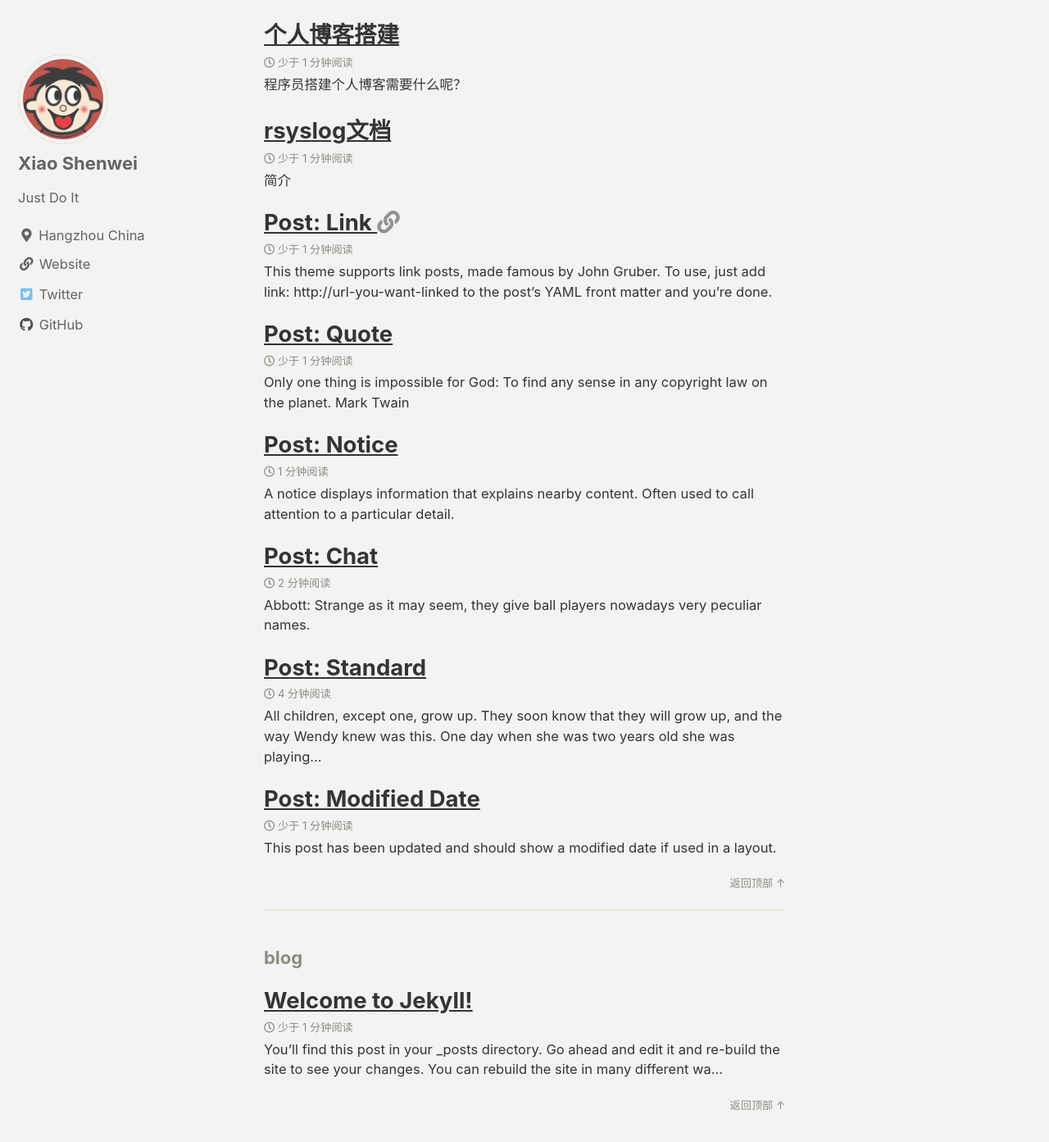
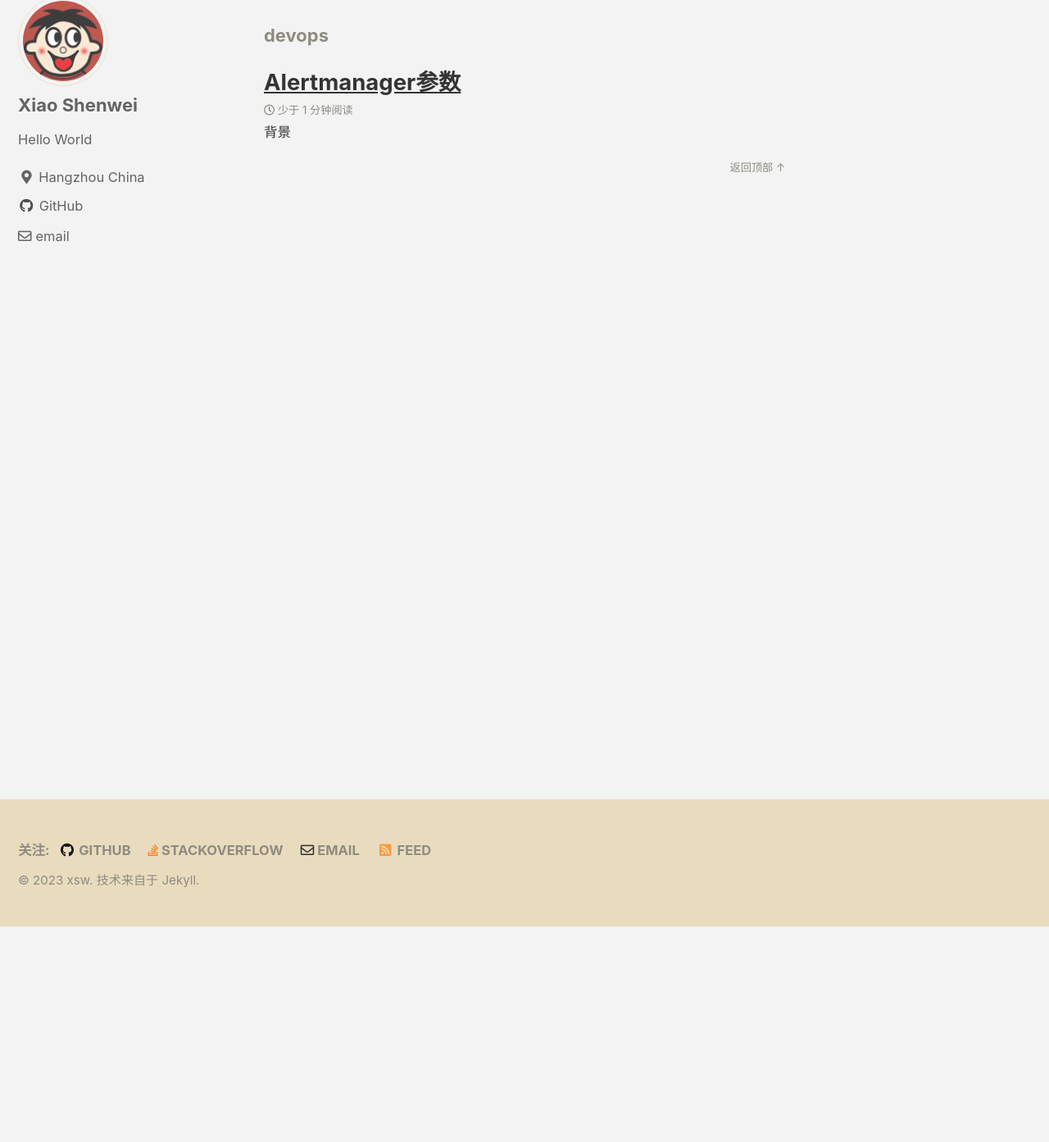
Before and after one commit to xiaoshenwei/xiaoshenwei.github.io, a Jekyll site: the page built from _pages/category-archive.md, in a window 1280 px wide and 1400 px high, scrolled down 270 px. Shown: the top 1393 px of the window at 82% size. Built offline with Jekyll 4.4.1, drawn with Linux system fonts in a browser that asks for light colours; cached includes are drawn as plain includes; some of the changed text lies outside the part shown.

Commit message:
every day push

````diff
--- a/Gemfile
+++ b/Gemfile
@@ -18,3 +18,5 @@ group :jekyll_plugins do
 end
 
 gem "minimal-mistakes-jekyll"
+
+gem "webrick", "~> 1.8"
--- a/_config.yml
+++ b/_config.yml
@@ -14,10 +14,10 @@
 # You can create any custom variable you would like, and they will be accessible
 # in the templates via {{ site.myvariable }}.
 locale: zh
-title: xiaosw
-email:
+title: "xsw"
+email: xiaoshenwei96@163.com
 description: >- # this means to ignore newlines until "baseurl:"
-  Just Do It
+  Hello World!
 url: https://xiaoshenwei.github.io
 github_username: xiaoshenwei
 minimal_mistakes_skin: dirt
@@ -33,6 +33,7 @@ permalink: /:categories/:title/
 paginate: 5 # amount of posts to show
 paginate_path: /page:num/
 timezone: # https://en.wikipedia.org/wiki/List_of_tz_database_time_zones
+breadcrumbs: true  # disabled by default
 
 include:
   - _pages
@@ -62,24 +63,21 @@ plugins:
 author:
   name: "Xiao Shenwei"
   avatar: "/assets/images/wz.jpg"
-  bio: "Just Do It"
+  bio: "Hello World"
   location: "Hangzhou China"
   links:
-    - label: "Website"
-      icon: "fas fa-fw fa-link"
-      url: "https://"
-    - label: "Twitter"
-      icon: "fab fa-fw fa-twitter-square"
-      url: "https://twitter.com/"
     - label: "GitHub"
       icon: "fab fa-fw fa-github"
       url: "https://github.com/xiaoshenwei"
+    - label: "email"
+      icon: "far fa-envelope"
+      url: "mailto:xiaoshenwei96@163.com"
 
 footer:
   links:
     - label: "GitHub"
       icon: "fab fa-fw fa-github"
-      url: "https://github.com/"
+      url: "https://github.com/xiaoshenwei"
     - label: "stackoverflow"
       icon: "fab fa-stack-overflow"
       url: "https://stackoverflow.com/u/19499374"
--- a/_posts/2010-02-05-post-quote.md
+++ b/_drafts/2010-02-05-post-quote.md
@@ -1,5 +1,5 @@
 ---
-title: "Post: Quote"
+title: "Post: Quote222"
 categories:
   - Blog
 tags:
--- /dev/null
+++ b/_posts/2023-12-13-alertmanager.md
@@ -0,0 +1,42 @@
+---
+toc: true
+title: "Alertmanager参数"
+categories:
+  - devops
+tags:
+  - prometheus
+  - alertmanager
+---
+
+# 背景
+
+生产中使用 [alertmanager](https://prometheus.io/docs/alerting/latest/alertmanager/) 进行告警信息的接受，alertmanager 的配置比较难以理解，因此结合实际使用中碰到的一些问题来分析下各参数的用途
+
+# 参数
+
+```yaml
+global:
+  # ResolveTimeout is the default value used by alertmanager if the alert does
+  # not include EndsAt, after this time passes it can declare the alert as resolved if it has not been updated.
+  # This has no impact on alerts from Prometheus, as they always include EndsAt.
+  [ resolve_timeout: <duration> | default = 5m ]
+```
+
+## ResolveTimeout
+
+问题:
+
+如果你配置了除prometheus 以外的其他告警源
+{: .notice--warning}
+当某些告警还在触发时, alertmanager 可能将其自动Resolved.
+
+原因：
+
+resolve_timeout 默认值是5m，超过5m 会自动判断此告警已恢复
+
+解决方式：
+
+如果想要禁用 AlertManager 自动 Resolved 的功能:
+```yaml
+resolve_timeout: 1d
+```
````
Also changed, not shown: _drafts/2023-02-08-零成本搭建个人博客.md (renamed from _posts/2023-02-08-零成本搭建个人博客.md, +1 -0 lines), _drafts/2010-01-07-post-modified.md (renamed from _posts/2010-01-07-post-modified.md), _drafts/2010-01-07-post-standard.md (renamed from _posts/2010-01-07-post-standard.md), _drafts/2010-01-08-post-chat.md (renamed from _posts/2010-01-08-post-chat.md), _drafts/2010-02-05-post-notice.md (renamed from _posts/2010-02-05-post-notice.md), _drafts/2010-03-07-post-link.md (renamed from _posts/2010-03-07-post-link.md), _drafts/2019-04-18-welcome-to-jekyll.md (renamed from _posts/2019-04-18-welcome-to-jekyll.md), _drafts/2023-02-03-how-to-use-rsyslog.md (renamed from _posts/2023-02-03-how-to-use-rsyslog.md).
